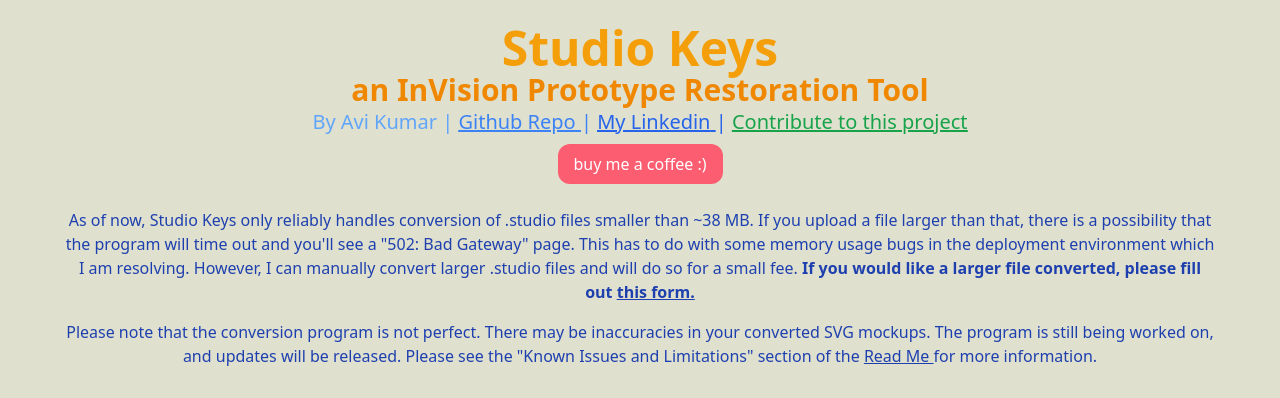
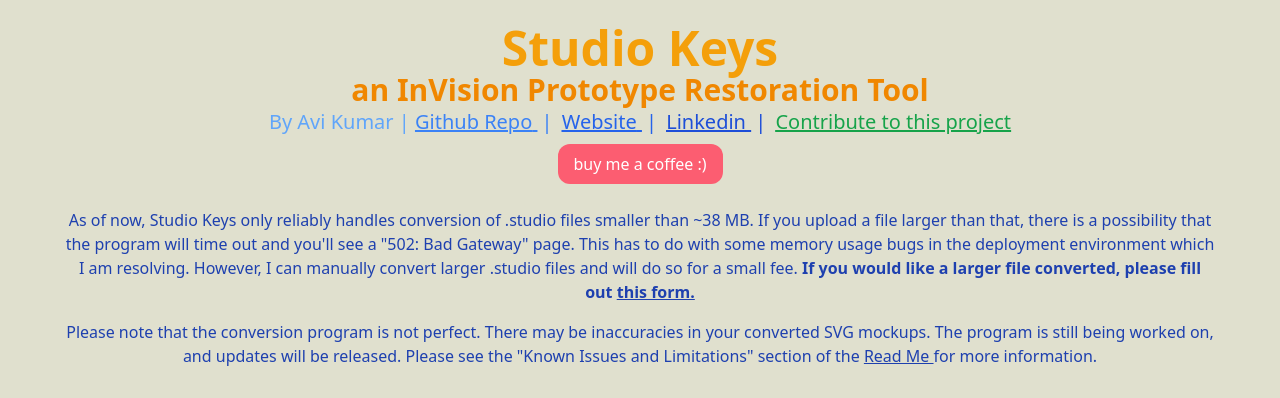
Before and after one commit to aviomg/studio-keys, a Flask app: page / in a window 1280 px wide. Shown: the top 398 px of the page. Run offline with Flask 3, Linux system fonts and the light colour scheme.

Commit message:
linked personal site on homepage

```diff
--- a/src/static/output.css
+++ b/src/static/output.css
@@ -674,6 +674,12 @@
   max-width: 36rem;
 }
 
+.space-x-1 > :not([hidden]) ~ :not([hidden]) {
+  --tw-space-x-reverse: 0;
+  margin-right: calc(0.25rem * var(--tw-space-x-reverse));
+  margin-left: calc(0.25rem * calc(1 - var(--tw-space-x-reverse)));
+}
+
 .overflow-hidden {
   overflow: hidden;
 }
@@ -846,6 +852,11 @@
   color: rgb(37 99 235 / var(--tw-text-opacity));
 }
 
+.text-blue-700 {
+  --tw-text-opacity: 1;
+  color: rgb(29 78 216 / var(--tw-text-opacity));
+}
+
 .text-blue-800 {
   --tw-text-opacity: 1;
   color: rgb(30 64 175 / var(--tw-text-opacity));
--- a/src/templates/form.html
+++ b/src/templates/form.html
@@ -19,15 +19,19 @@
     <h1 class="text-3xl font-bold text-[#F08700] text-center">
         an InVision Prototype Restoration Tool
         </h1>
-    <h1 class="text-xl text-blue-400 text-center">By Avi Kumar |
+    <h1 class="text-xl text-blue-400 text-center space-x-1">By Avi Kumar |
         <span class="text-blue-500 underline hover:text-blue-400 transition-all duration-200 ease-in-out">
             <a href="https://github.com/aviomg/studio-keys" target="_blank">Github Repo</a>
         </span>
         <span class="text-blue-500"> | </span>
-        <span class="text-blue-600 underline hover:text-blue-500 transition-all duration-200 ease-in-out">
-            <a href="https://www.linkedin.com/in/jahnavikumar/" target="_blank">My Linkedin</a>
+        <span class="text-blue-600 underline hover:text-blue-400 transition-all duration-200 ease-in-out">
+            <a href="https://jahnavikumar.org" target="_blank">Website</a>
         </span>
         <span class="text-blue-600"> | </span>
+        <span class="text-blue-700 underline hover:text-blue-400 transition-all duration-200 ease-in-out">
+            <a href="https://www.linkedin.com/in/jahnavikumar/" target="_blank">Linkedin</a>
+        </span>
+        <span class="text-blue-700"> | </span>
         <span class="text-xl underline text-center mt-2 mb-2 text-green-600 hover:text-green-500 transition-all duration-200 ease-in-out">
             <a href="{{ url_for('contribute') }}" >Contribute to this project</a>
         </span>
```
